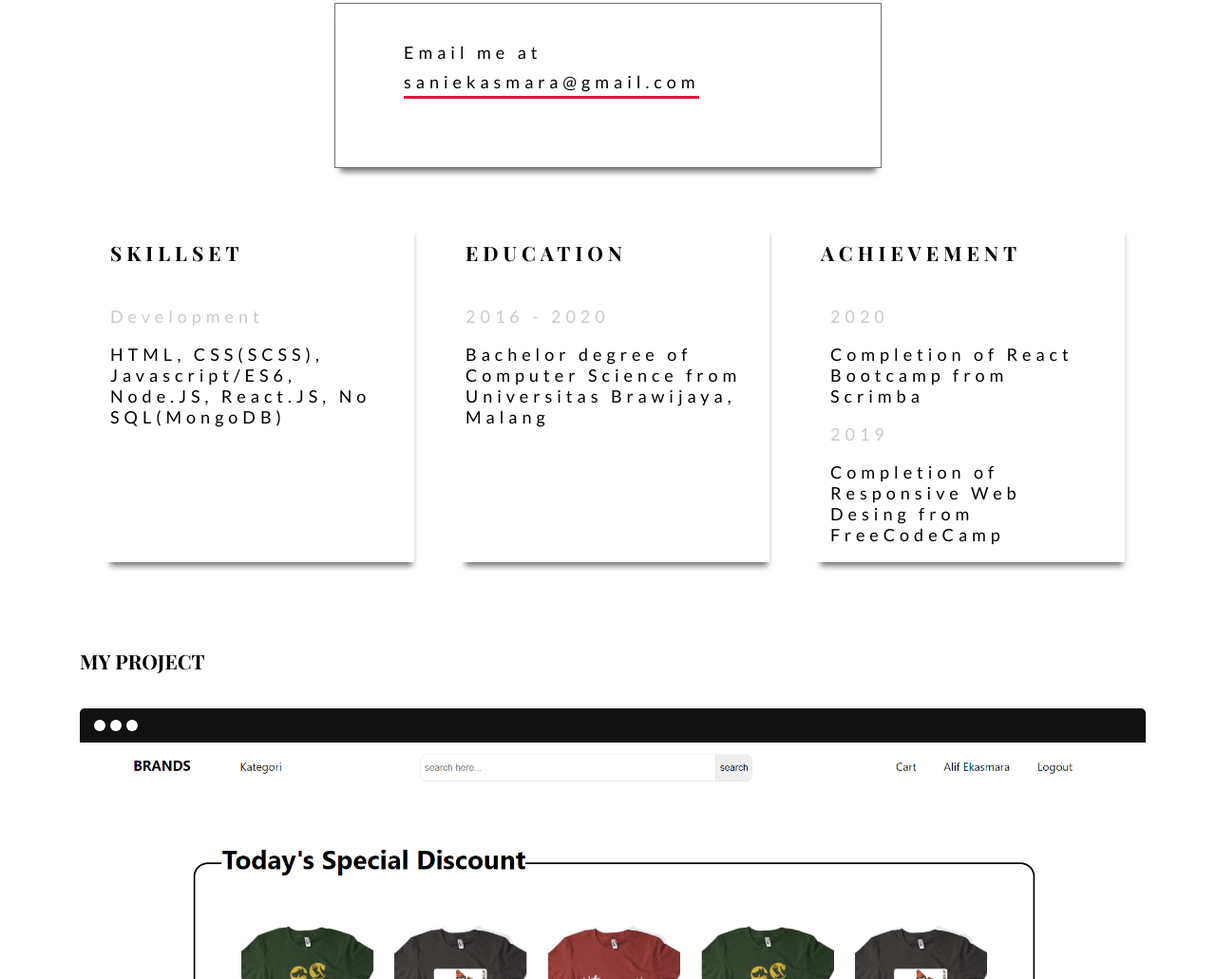
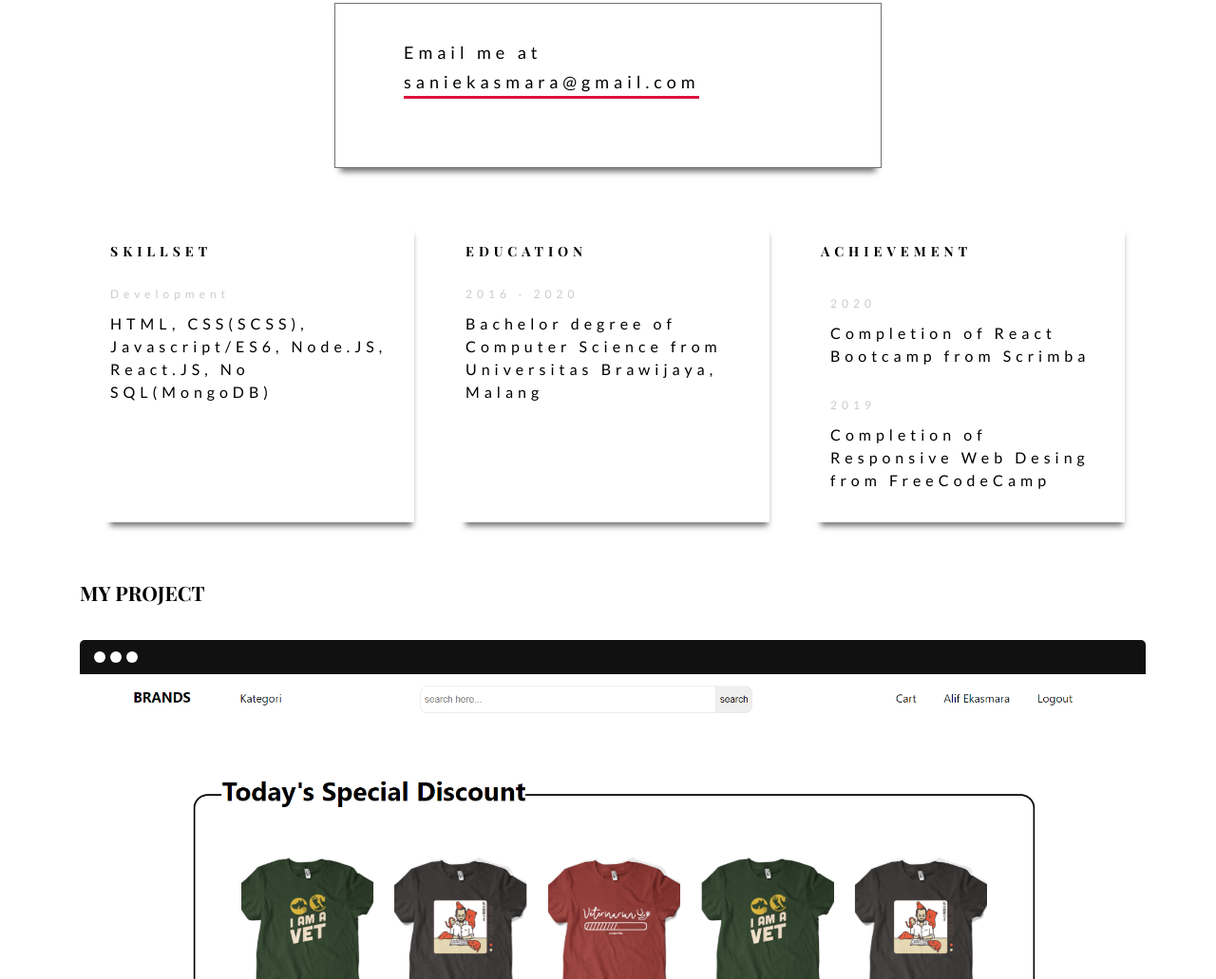
Before and after one commit to Poorlady/My-Portfolio, a plain HTML site: page index.html in a window 1280 px wide. Shown: the part 1181-2212 px from the top of the page at 95% size. Drawn offline with nearby package versions, Linux system fonts and the light colour scheme.

Commit message:
fixing font-size

```diff
--- a/css/style.css
+++ b/css/style.css
@@ -284,6 +284,7 @@ ul {
 .history {
   margin-bottom: 4em;
   letter-spacing: 5px;
+  font-size: .75rem;
 }
 .history-title {
   margin: 1em 0;
@@ -296,7 +297,12 @@ ul {
 }
 .history div{
   box-shadow: 4px 10px 6px -6px #777;
-  padding-left: 10px;
+  padding: 10px;
+  margin-bottom: 1rem;
+}
+
+.history p:last-child{
+  line-height: 1.5;
 }
 .achievement{
   box-shadow: none !important;
@@ -309,6 +315,10 @@ ul {
   .history div {
     margin-bottom: 2em;
     padding-right: 1.5em;
+  }
+
+  .history p:last-child{
+    font-size: 1rem;
   }
 }
 @media only screen and (min-width: 992px) {
@@ -367,6 +377,7 @@ ul {
   display: flex;
   justify-content: space-around;
   padding: 0 1em 0 0;
+  font-size: 10px;
 }
 .project-info p{
   width: 40%;
```
